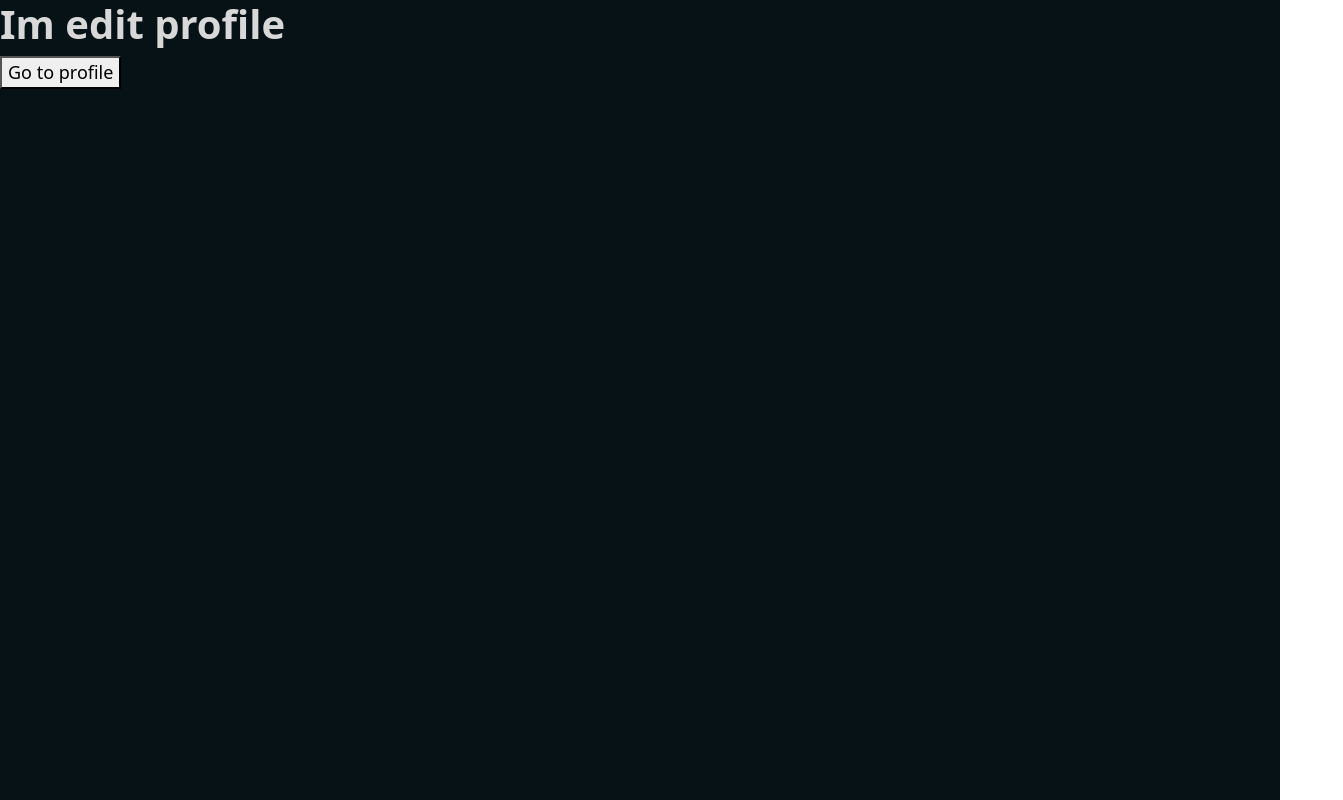
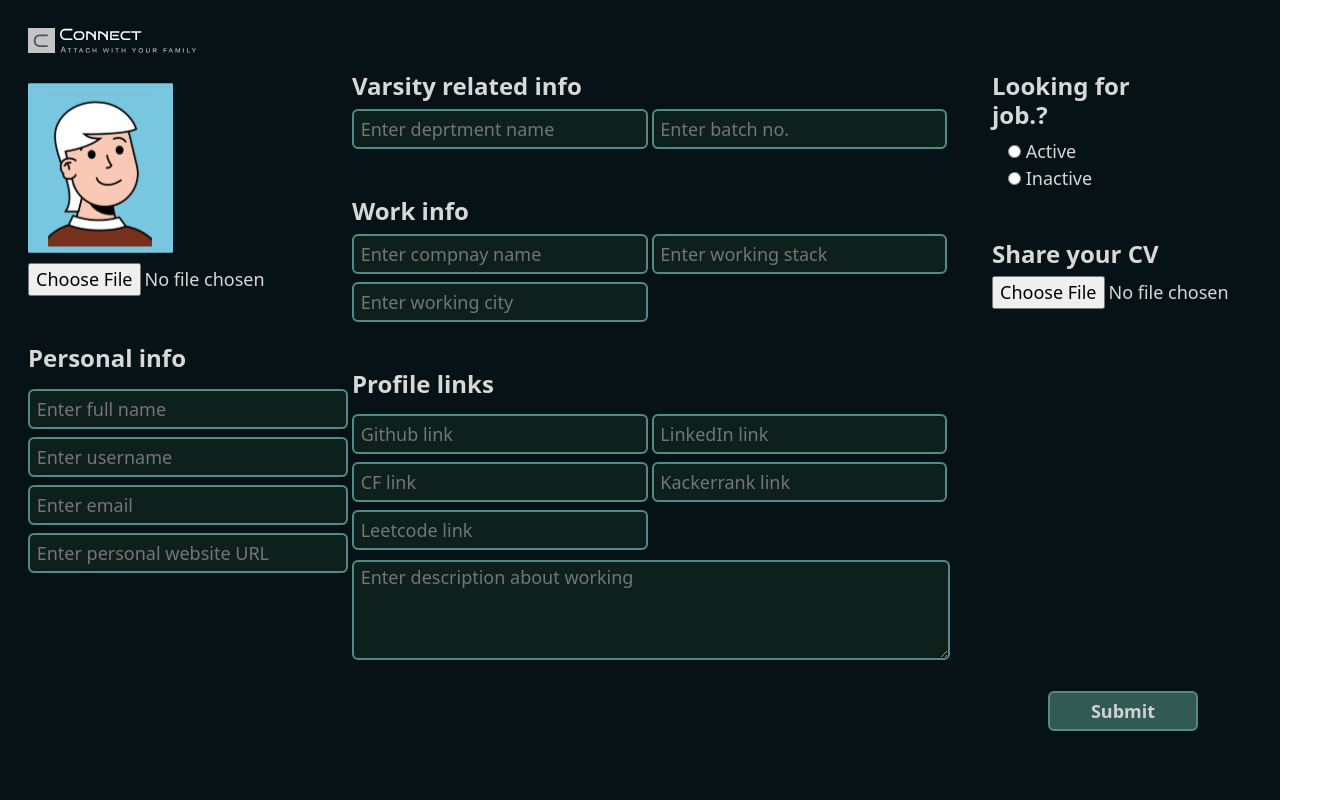
Before and after one commit to Nabil71-dev/Connect, a React (Create React App) app: page /editProfile in a window 1280 px wide. Shown: the whole page, 1343 px wide, since content can reach past the window. Built offline with nearby package versions, Linux system fonts and the light colour scheme; the HTML template or start-up script is replaced by a standard one.

Commit message:
Profile edit UI FE

```diff
--- a/src/components/homelayout/profile/profile-component/EditProfile.js
+++ b/src/components/homelayout/profile/profile-component/EditProfile.js
@@ -1,17 +1,29 @@
-import {useNavigate} from 'react-router-dom';
+import { NavLink } from 'react-router-dom';
+import PersonalinfoEdit from './editprofile-components/PersonalInfoEdit';
+import SkillinfoEdit from './editprofile-components/SkillInfoEdit';
+import WorkinfoEdit from './editprofile-components/WorkInfoEdit';
 
 function EditProfile() {
-    const navigate = useNavigate();
-    //Format all url and go to new one
-    const goBack = () => {
-        navigate(-1)
-    }
-    return (
-        <>
-          <h1>Im edit profile</h1>
-          <button onClick={goBack}>Go to profile</button>
-        </>
-     );
+  return (
+    <form>
+      <div className="container-fluid pt-4">
+        <div className="row">
+          <div className="col-3 ms-3 me-1">
+            <PersonalinfoEdit />
+          </div>
+          <div className="col-6 pt-5">
+            <SkillinfoEdit />
+          </div>
+          <div className="col-2 pt-5">
+            <WorkinfoEdit />
+          </div>
+        </div>
+      </div>
+      <div className="container text-end mt-4">
+        <NavLink to="/profile"> <button className="button-main mb-5" type="submit">Submit</button></NavLink>
+      </div>
+    </form>
+  );
 }
 
 export default EditProfile;
--- /dev/null
+++ b/src/components/homelayout/profile/profile-component/editprofile-components/PersonalInfoEdit.js
@@ -0,0 +1,22 @@
+import logo from '../../../../../styles/assets/Logo.svg'
+import pic from '../../../../../styles/assets/Picture.svg';
+import style from '../../../../../styles/editprofile.module.css';
+
+function PersonalinfoEdit() {
+    return (
+        <>
+          <img src={logo} alt="logo" />
+          <img className={`${style.picup}`} src={pic} alt="profile-pic" />
+          <input type="file" />
+          <div className="mt-5">
+              <h4>Personal info</h4>
+              <input className="input-field mt-2" type="text" placeholder=" Enter full name"/>
+              <input className="input-field mt-2" type="text" placeholder=" Enter username"/>
+              <input className="input-field mt-2" type="text" placeholder=" Enter email"/>
+              <input className="input-field mt-2" type="text" placeholder=" Enter personal website URL"/>
+          </div>
+        </>
+     );
+}
+
+export default PersonalinfoEdit;
--- /dev/null
+++ b/src/components/homelayout/profile/profile-component/editprofile-components/SkillInfoEdit.js
@@ -0,0 +1,30 @@
+import style from '../../../../../styles/editprofile.module.css';
+
+function SkillinfoEdit() {
+    return (
+        <>
+          <div>
+              <h4>Varsity related info</h4>
+              <input className="input-field input me-1" type="text" placeholder=" Enter deprtment name"/>
+              <input className="input-field input" type="text" placeholder=" Enter batch no."/>
+          </div>
+          <div className="mt-5">
+              <h4>Work info</h4>
+              <input className="input-field input me-1" type="text" placeholder=" Enter compnay name"/>
+              <input className="input-field input" type="text" placeholder=" Enter working stack"/>
+              <input className="input-field input mt-2" type="text" placeholder=" Enter working city"/>
+          </div>
+          <div className="mt-5">
+              <h4>Profile links</h4>
+              <input className="input-field input me-1" type="text" placeholder=" Github link"/>
+              <input className="input-field input mt-2" type="text" placeholder=" LinkedIn link"/>
+              <input className="input-field input mt-2 me-1" type="text" placeholder=" CF link"/>
+              <input className="input-field input mt-2" type="text" placeholder=" Kackerrank link"/>
+              <input className="input-field input mt-2" type="text" placeholder=" Leetcode link"/>
+              <textarea className={`${style.textarea} input-field`} type="text" placeholder=" Enter description about working"/>
+          </div>
+        </>
+     );
+}
+
+export default SkillinfoEdit;
--- /dev/null
+++ b/src/components/homelayout/profile/profile-component/editprofile-components/WorkInfoEdit.js
@@ -0,0 +1,19 @@
+function WorkinfoEdit() {
+    return (
+        <>
+            <div>
+                <h4>Looking for job.?</h4>
+                <div className="mt-2 ms-3">
+                    <label><input type="radio" /> Active</label><br />
+                    <label><input type="radio" /> Inactive</label>
+                </div>
+            </div>
+            <div className="mt-5">
+                <h4>Share your CV</h4>
+                <input type="file" />
+            </div>
+        </>
+    );
+}
+
+export default WorkinfoEdit;
--- a/src/components/homelayout/profile/profile-component/showProfile-components/UserDetails.js
+++ b/src/components/homelayout/profile/profile-component/showProfile-components/UserDetails.js
@@ -1,5 +1,5 @@
 import style from '../../../../../styles/userdetails.module.css';
-import logo from '../../../../../styles/assets/Picture.svg';
+import pic from '../../../../../styles/assets/Picture.svg';
 
 function UserDetails() {
     return (
@@ -9,7 +9,7 @@ function UserDetails() {
                 <p>Designation</p>
             </div>
             <div className={`${style.userCard}`}>
-                <img src={logo} alt="ProfilePic" className={`${style.profilePic}`} />
+                <img src={pic} alt="ProfilePic" className={`${style.profilePic}`} />
                 <article className={`${style.details}`} >JavaScript Dev. can work with reacJS and nodeJS
                 Also have problem solving skillset JavaScript Dev. can work with reacJS and nodeJS
                 Also have problem solving skillset</article>
--- /dev/null
+++ b/src/styles/editprofile.module.css
@@ -0,0 +1,10 @@
+.picup {
+  margin: 30px 0 10px 0;
+  height: 170px;
+  width: 145px;
+}
+.textarea {
+  margin: 10px 0 0 0;
+  width: 97%;
+  height: 100px;
+}
--- a/src/styles/global.css
+++ b/src/styles/global.css
@@ -25,9 +25,9 @@ h1,h2,h3,h4,h5,h6{
   border-radius: 6px;
   color: #d1d1d1;
 }
-.input-field {
+.input-field{
   background: #0d201c;
-  width:350px;
+  width:320px;
   height:40px;
 }
 .button-main {
@@ -40,6 +40,11 @@ h1,h2,h3,h4,h5,h6{
   background: #0d201c;
   color: #bebebe;
 }
+
+.input{
+  width:48%;
+}
+
 /* some fonts weight */
 .h-12{
 height:12px;
```
